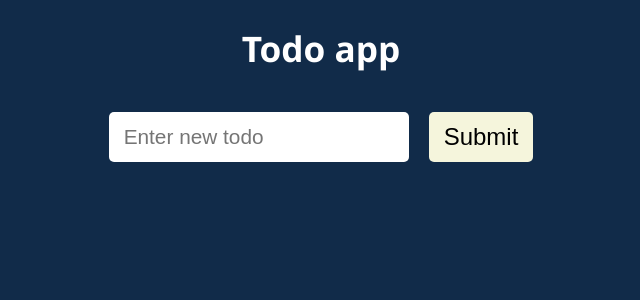
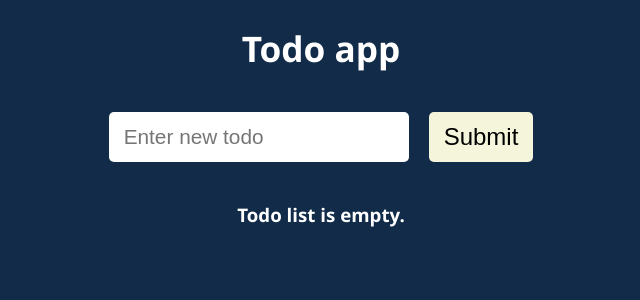
Before and after one commit to MIZIEV/ToDo-app_Frontend, a React (Create React App) app: page / in a window 1280 px wide. Shown: the top 300 px of the page, without its empty margins (319-959 px from the left). Built offline with nearby package versions, Linux system fonts and the light colour scheme.

Commit message:
added deleting logic witrh double click

```diff
--- a/src/App.js
+++ b/src/App.js
@@ -13,11 +13,15 @@ function App() {
     setTodos([...todos, text]);
   }
 
+  const deleteTodoHandler = (index) => {
+    setTodos(todos.filter((_, idx) => idx !== index))
+  }
+
   return (
     <div className="App">
       <h1>Todo app</h1>
       <TodoForm addTodo={addTodoHandler} />
-      <TodoList todos={todos} />
+      <TodoList todos={todos} deleteTodo={deleteTodoHandler} />
 
     </div>
   );
--- a/src/components/Todos/Todo.js
+++ b/src/components/Todos/Todo.js
@@ -1,10 +1,10 @@
 import styles from './Todo.module.css';
 
 function Todo(props) {
-    const { todo } = props
+    const { todo, index, deleteTodo } = props
 
     return (
-        <div className={styles.todo}>
+        <div className={styles.todo} onDoubleClick={() => { deleteTodo(index) }}>
             <div classsName={styles.todoText}>{todo}</div>
         </div>
     )
--- a/src/components/Todos/TodoList.js
+++ b/src/components/Todos/TodoList.js
@@ -3,10 +3,11 @@ import styles from './TodoList.module.css'
 
 function TodoList(props) {
 
-    const { todos } = props
+    const { todos, deleteTodo } = props
     return (
         <div className={styles.todoListContainer}>
-            {todos.map((todo, index) => <Todo key={index} todo={todo} />)}
+            {todos.length === 0 && <h3>Todo list is empty.</h3>}
+            {todos.map((todo, index) => <Todo key={index} todo={todo} index={index} deleteTodo={deleteTodo} />)}
         </div>
     )
 }
```
